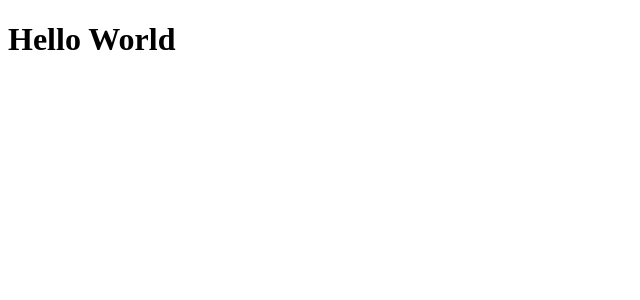
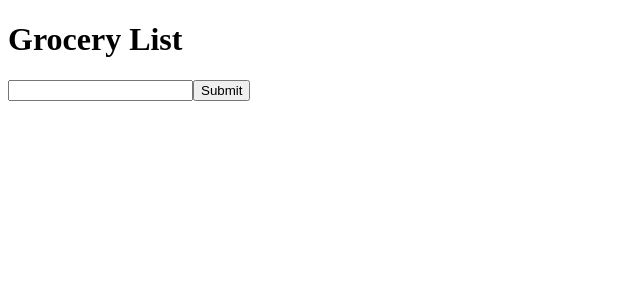
Before and after one commit to ZackLyon/shopping-cart, a React app: page / in a window 1280 px wide. Shown: the top 300 px of the page, without its empty margins (0-640 px from the left). Built offline with nearby package versions, Linux system fonts and the light colour scheme.

Commit message:
Added add product to list feature

```diff
--- a/package.json
+++ b/package.json
@@ -64,6 +64,7 @@
     "webpack-dev-server": "^4.6.0"
   },
   "dependencies": {
+    "nanoid": "^3.1.30",
     "react": "^17.0.2",
     "react-dom": "^17.0.2"
   }
--- a/src/App.jsx
+++ b/src/App.jsx
@@ -1,3 +1,9 @@
+import ShoppingList from './views/ShoppingList/ShoppingList';
+
 export default function App() {
-  return <h1>Hello World</h1>;
+  return (
+    <div>
+      <ShoppingList />
+    </div>
+  );
 }
--- /dev/null
+++ b/src/components/AddItem/AddItem.jsx
@@ -0,0 +1,25 @@
+import React, { useState } from 'react';
+
+export default function AddItem({ handleAdd }) {
+  const [item, setItem] = useState('');
+
+  const handleSubmit = (e) => {
+    e.preventDefault();
+
+    handleAdd(item);
+    setItem('');
+  };
+
+  return (
+    <div>
+      <form onSubmit={handleSubmit}>
+        <input
+          type="text"
+          value={item}
+          onChange={({ target }) => setItem(target.value)}
+        />
+        <button type="submit">Submit</button>
+      </form>
+    </div>
+  );
+}
--- /dev/null
+++ b/src/components/List/List.jsx
@@ -0,0 +1,12 @@
+import React from 'react';
+
+export default function List({ list }) {
+  console.log(list);
+  return (
+    <div>
+      {list.map(({ id, product }) => (
+        <div key={id}>{product}</div>
+      ))}
+    </div>
+  );
+}
--- /dev/null
+++ b/src/views/ShoppingList/ShoppingList.jsx
@@ -0,0 +1,45 @@
+import React, { useReducer } from 'react';
+import { nanoid } from 'nanoid';
+import AddItem from '../../components/AddItem/AddItem';
+import List from '../../components/List/List';
+
+const initialList = [
+  {
+    id: '001',
+    item: 'coffee',
+    completed: false,
+  },
+];
+
+const listReducer = (list, action) => {
+  const { id, type, product } = action;
+
+  switch (type) {
+    case 'add': {
+      return [...list, { id, product, completed: false }];
+    }
+    default:
+      throw Error(`Apologies, customer, ${type} is not allowed.`);
+  }
+};
+
+export default function ShoppingList() {
+  const [list, dispatch] = useReducer(listReducer, initialList);
+
+  const handleAdd = (product) => {
+    console.log(product);
+    dispatch({
+      id: nanoid(3),
+      type: 'add',
+      product,
+    });
+  };
+
+  return (
+    <div>
+      <h1>Grocery List</h1>
+      <AddItem {...{ handleAdd }} />
+      <List {...{ list }} />
+    </div>
+  );
+}
```
Also changed, not shown: 1 other file (tests, documents, lock files or other folders).
